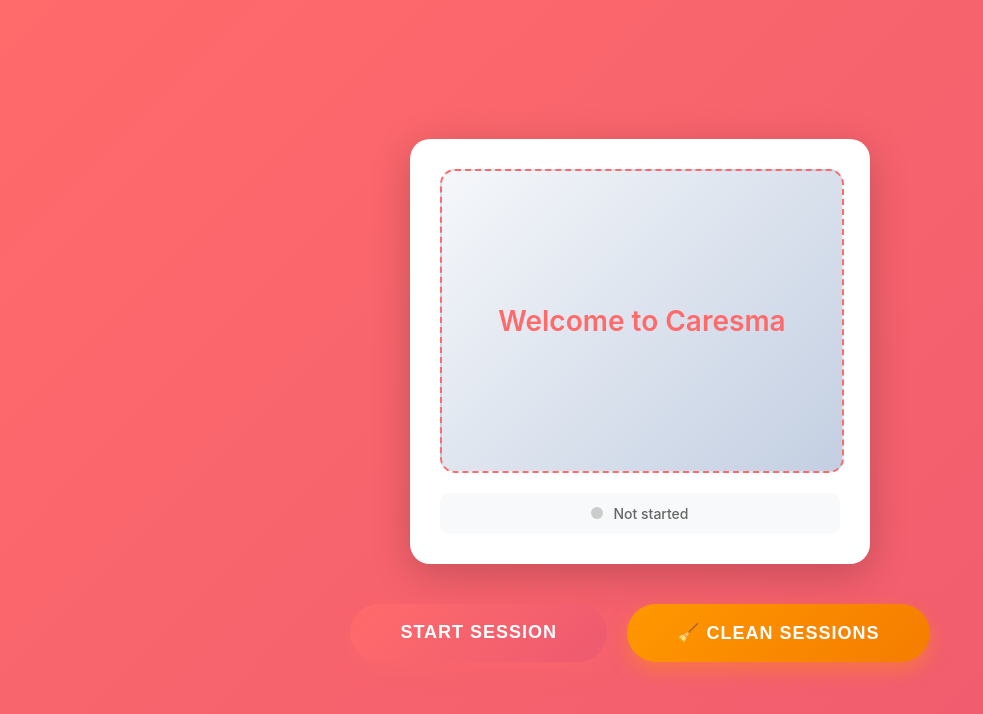
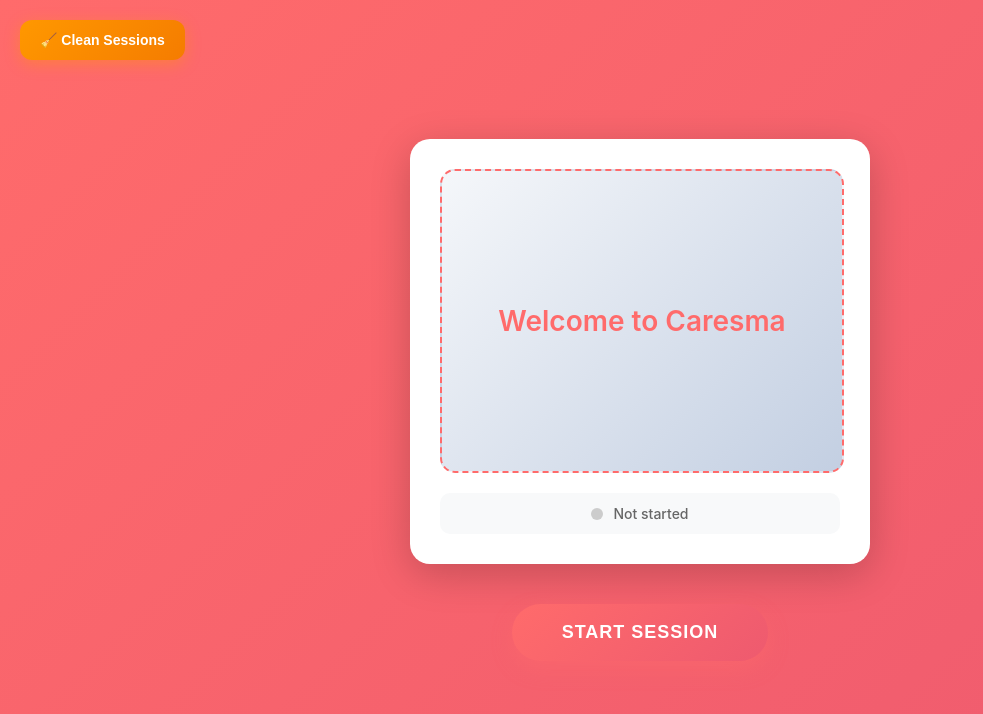
Before and after one commit to gethalcyon/caresma-front, a React (Create React App) app: page / in a window 1280 px wide. Shown: the top 714 px of the page, without its empty margins (0-983 px from the left). Built offline with nearby package versions, Linux system fonts and the light colour scheme.

Commit message:
fix: the flow diagram

```diff
--- a/package.json
+++ b/package.json
@@ -15,7 +15,7 @@
     "web-vitals": "^2.1.4"
   },
   "scripts": {
-    "start": "react-scripts start",
+    "start": "HOST=127.0.0.1 react-scripts start",
     "build": "react-scripts build",
     "test": "react-scripts test",
     "eject": "react-scripts eject"
--- a/src/App.css
+++ b/src/App.css
@@ -7,6 +7,7 @@
   font-family: -apple-system, BlinkMacSystemFont, 'Segoe UI', 'Roboto', 'Oxygen',
     'Ubuntu', 'Cantarell', 'Fira Sans', 'Droid Sans', 'Helvetica Neue',
     sans-serif;
+  position: relative;
 }
 
 .container {
@@ -15,6 +16,16 @@
   align-items: center;
   gap: 40px;
   padding: 40px;
+  max-width: 1400px;
+  margin: 0 auto;
+}
+
+.main-content {
+  display: flex;
+  gap: 30px;
+  align-items: flex-start;
+  width: 100%;
+  justify-content: center;
 }
 
 .avatar-container {
@@ -198,6 +209,36 @@
   cursor: not-allowed;
 }
 
+.cleanup-btn-topleft {
+  position: fixed;
+  top: 20px;
+  left: 20px;
+  background: linear-gradient(135deg, #ff9800 0%, #f57c00 100%);
+  box-shadow: 0 4px 15px rgba(255, 152, 0, 0.4);
+  color: white;
+  border: none;
+  border-radius: 12px;
+  padding: 12px 20px;
+  font-size: 14px;
+  font-weight: 600;
+  cursor: pointer;
+  transition: all 0.3s ease;
+  z-index: 1000;
+  display: flex;
+  align-items: center;
+  gap: 8px;
+}
+
+.cleanup-btn-topleft:hover:not(:disabled) {
+  transform: translateY(-2px);
+  box-shadow: 0 6px 20px rgba(255, 152, 0, 0.6);
+}
+
+.cleanup-btn-topleft:disabled {
+  opacity: 0.5;
+  cursor: not-allowed;
+}
+
 .cleanup-status {
   background: white;
   border-radius: 10px;
@@ -217,9 +258,22 @@
   padding: 30px;
   box-shadow: 0 10px 40px rgba(0, 0, 0, 0.2);
   min-width: 400px;
-  max-width: 600px;
-  max-height: 400px;
+  max-width: 500px;
+  max-height: 500px;
   overflow-y: auto;
+  animation: slideInRight 0.5s ease-out;
+  flex-shrink: 0;
+}
+
+@keyframes slideInRight {
+  from {
+    opacity: 0;
+    transform: translateX(30px);
+  }
+  to {
+    opacity: 1;
+    transform: translateX(0);
+  }
 }
 
 .conversation-messages {
@@ -232,6 +286,18 @@
   padding: 15px;
   border-radius: 12px;
   line-height: 1.6;
+  animation: fadeInUp 0.3s ease-out;
+}
+
+@keyframes fadeInUp {
+  from {
+    opacity: 0;
+    transform: translateY(10px);
+  }
+  to {
+    opacity: 1;
+    transform: translateY(0);
+  }
 }
 
 .message strong {
--- a/src/App.js
+++ b/src/App.js
@@ -109,7 +109,20 @@
 
   return (
     <div className="App">
+      {/* Cleanup Button - Top Left */}
+      {!sessionStarted && (
+        <button
+          className="cleanup-btn-topleft"
+          onClick={handleCleanupSessions}
+          disabled={!!cleanupStatus}
+        >
+          🧹 Clean Sessions
+        </button>
+      )}
+
       <div className="container">
+        {/* Main content area with avatar and conversation side by side */}
+        <div className="main-content">
           {/* Avatar Video Section */}
           <div className="avatar-container">
             {sessionStarted ? (
@@ -178,25 +191,17 @@
               </div>
             </div>
           )}
+        </div>
 
         {/* Controls */}
         <div className="controls-container">
           {!sessionStarted ? (
-            <>
             <button
               className="start-session-btn"
               onClick={handleStartSession}
             >
               Start Session
             </button>
-              <button
-                className="cleanup-btn"
-                onClick={handleCleanupSessions}
-                disabled={!!cleanupStatus}
-              >
-                🧹 Clean Sessions
-              </button>
-            </>
           ) : (
             <>
               <button
```
Also changed, not shown: 1 other file (tests, documents, lock files or other folders). Lines whose indentation alone changed are shown as unchanged.
